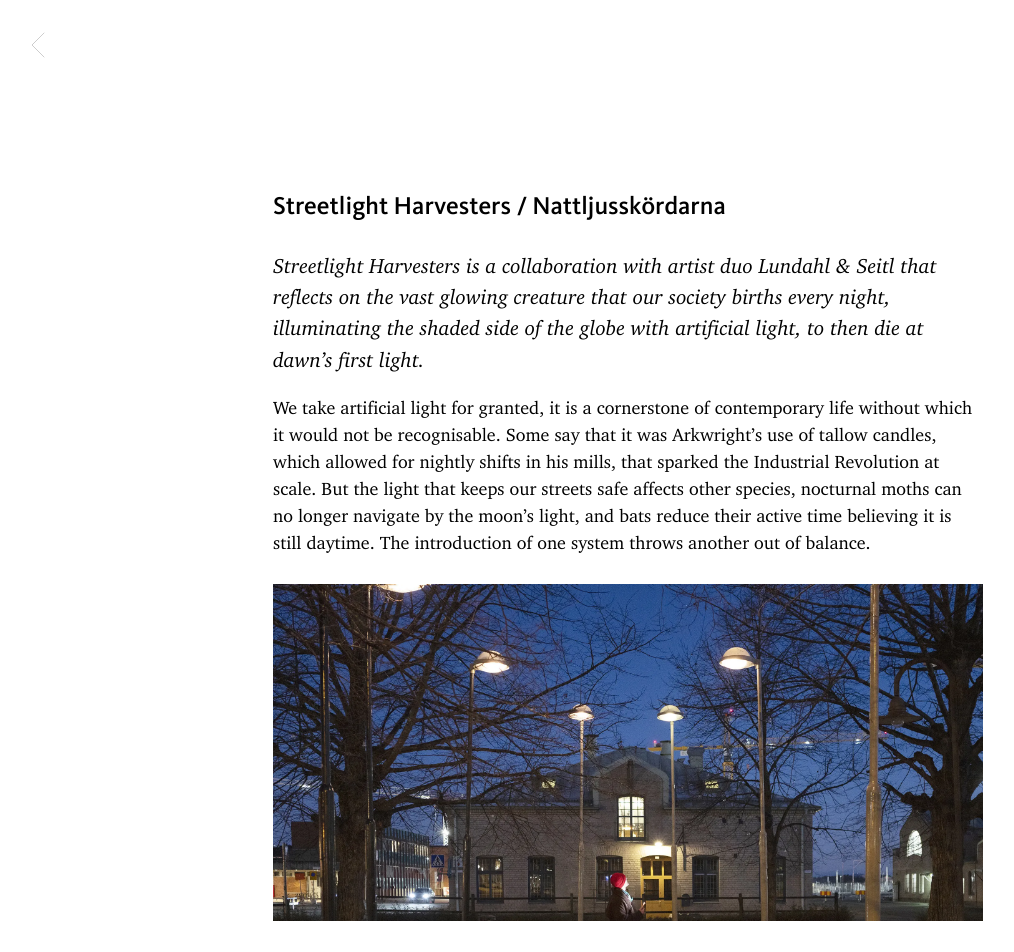
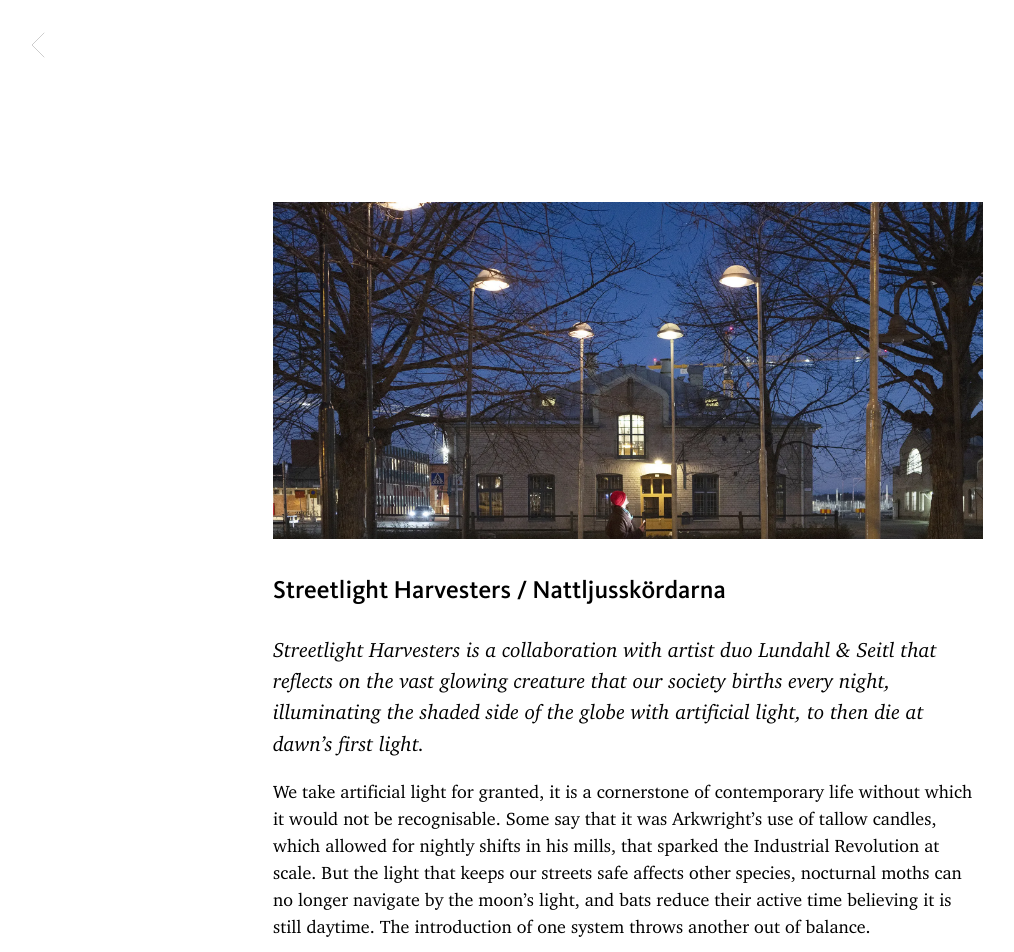
Before and after one commit to untoldgarden/website, a Jekyll site: the page built from _projects/streetlight-harvesters.md, in a window 1280 px wide. Shown: the top 952 px of the page, without its empty margins (12-1026 px from the left). Built offline with Jekyll 4.4.1, drawn with Linux system fonts in a browser that asks for light colours.

Commit message:
added video to streetlight harvesters

```diff
--- a/_projects/streetlight-harvesters.md
+++ b/_projects/streetlight-harvesters.md
@@ -8,6 +8,7 @@
 og_image_height: 1080
 ---
 
+![Streetlight Harvesters, by Untold Garden and Lundahl & Seitl 2025](/assets/images/streetlight-harvesters2.webp)
 
 # Streetlight Harvesters / Nattljusskördarna
 
@@ -15,7 +16,9 @@
 
 We take artificial light for granted, it is a cornerstone of contemporary life without which it would not be recognisable. Some say that it was Arkwright's use of tallow candles, which allowed for nightly shifts in his mills, that sparked the Industrial Revolution at scale. But the light that keeps our streets safe affects other species, nocturnal moths can no longer navigate by the moon's light, and bats reduce their active time believing it is still daytime. The introduction of one system throws another out of balance.
 
-![Streetlight Harvesters, by Untold Garden and Lundahl & Seitl 2025](/assets/images/streetlight-harvesters2.webp)
+<div class="vimeo">
+<iframe src="https://player.vimeo.com/video/1065143147?h=ead05d9cb0" frameborder="0" allow="autoplay; fullscreen; picture-in-picture" allowfullscreen></iframe>
+</div>
 
 ## Conceptual Background
 
```
Also changed, not shown: _projects/reach.md (+1 -1 lines).
